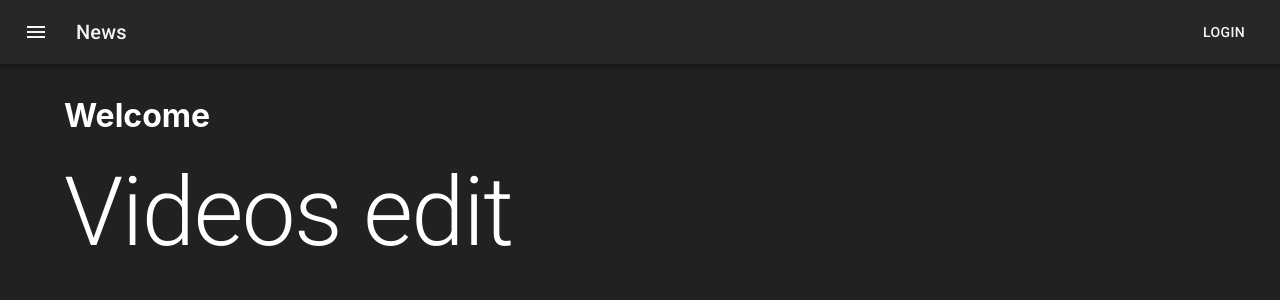
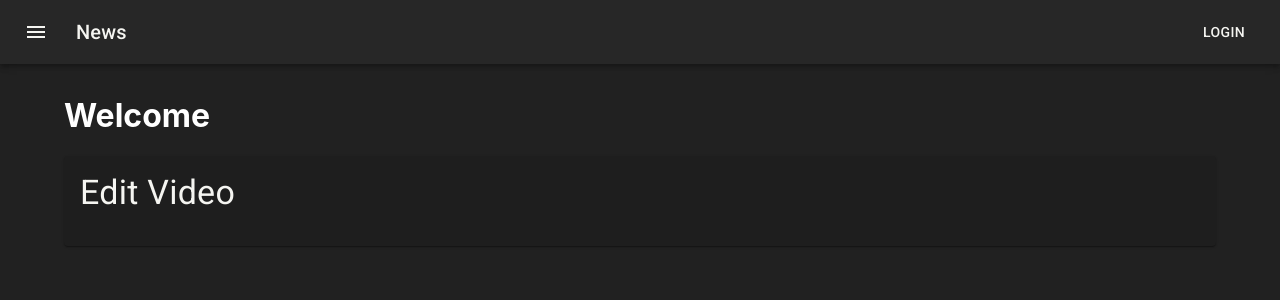
Before and after one commit to killertiger/fullcycle_codeflix, a React (Create React App) app: page /videos/edit/1 in a window 1280 px wide. Shown: the top 300 px of the page. Built offline with nearby package versions, Linux system fonts and the light colour scheme; no server answers.

Commit message:
feat: :sparkles: Create VideoEdit

```diff
--- a/src/App.tsx
+++ b/src/App.tsx
@@ -17,6 +17,7 @@ import { GenreEdit } from './features/genre/GenreEdit';
 import { GenreList } from './features/genre/GenreList';
 import { VideosList } from './features/videos/VideosList';
 import { VideosCreate } from './features/videos/VideosCreate';
+import { VideosEdit } from './features/videos/VideosEdit';
 
 export default function App() {
   return (
@@ -53,9 +54,10 @@ export default function App() {
               <Route path="/genres/create" element={<GenreCreate />} />
               <Route path="/genres/edit/:id" element={<GenreEdit />} />
 
+              {/* Videos */}
               <Route path="/videos" element={<VideosList/>} />
               <Route path="/videos/create" element={<VideosCreate/>} />
-              <Route path="/videos/edit/:id" element={<Typography variant="h1">Videos edit</Typography>} />
+              <Route path="/videos/edit/:id" element={<VideosEdit/>} />
 
               <Route path="*" element={
                 <Box sx={{ color: "white" }}>
--- a/src/features/videos/VideoSlice.ts
+++ b/src/features/videos/VideoSlice.ts
@@ -50,6 +50,10 @@ const getVideos = ({ page = 1, perPage = 10, search = "" }) => {
     return `${endpointUrl}?${parseQueryParams(params)}`;
 }
 
+function getVideo({id}: {id: string}){
+    return `${endpointUrl}/${id}`;
+}
+
 function deleteVideo({ id }: { id: string }) {
     return { url: `${endpointUrl}/${id}`, method: "DELETE" };
 }
@@ -60,6 +64,10 @@ export const videosSlide = apiSlice.injectEndpoints({
             query: getVideos,
             providesTags: ["Videos"],
         }),
+        getVideo: query<Result, { id: string }>({
+            query: getVideo,
+            providesTags: ["Videos"]
+        }),
         deleteVideo: mutation<Result, { id: string }>({
             query: deleteVideo,
             invalidatesTags: ["Videos"],
@@ -67,4 +75,4 @@ export const videosSlide = apiSlice.injectEndpoints({
     }),
 });
 
-export const { useGetVideosQuery, useDeleteVideoMutation } = videosSlide;
+export const { useGetVideosQuery, useGetVideoQuery, useDeleteVideoMutation } = videosSlide;
--- /dev/null
+++ b/src/features/videos/VideosEdit.tsx
@@ -0,0 +1,36 @@
+import { Box, Paper, Typography } from "@mui/material";
+import { useParams } from "react-router-dom";
+import { initialState, useGetVideoQuery } from "./VideoSlice";
+import { useEffect, useState } from "react";
+import { Video } from "../../types/Videos";
+import { enqueueSnackbar } from "notistack";
+
+export function VideosEdit() {
+    const id = useParams<{ id: string }>().id as string;
+
+    const { data: video, isFetching } = useGetVideoQuery({ id });
+
+    const [videoState, setVideoState] = useState<Video>(initialState);
+
+    useEffect(() => {
+        if (video) {
+            setVideoState(video.data);
+        }
+    }, [video]);
+
+    console.log(videoState);
+
+    return (
+        <Box>
+            <Paper>
+                <Box p={2}>
+                    <Box mb={2}>
+                        <Typography variant="h4">Edit Video</Typography>
+                    </Box>
+                </Box>
+
+
+            </Paper>
+        </Box>
+    )
+}
--- a/src/features/videos/VideosList.tsx
+++ b/src/features/videos/VideosList.tsx
@@ -51,7 +51,7 @@ export const VideosList = () => {
         if(deleteVideoStatus.error) {
             enqueueSnackbar("Video not deleted", { variant: "error"});
         }
-    });
+    }, [deleteVideoStatus, enqueueSnackbar]);
 
 
     if (error) {
```
